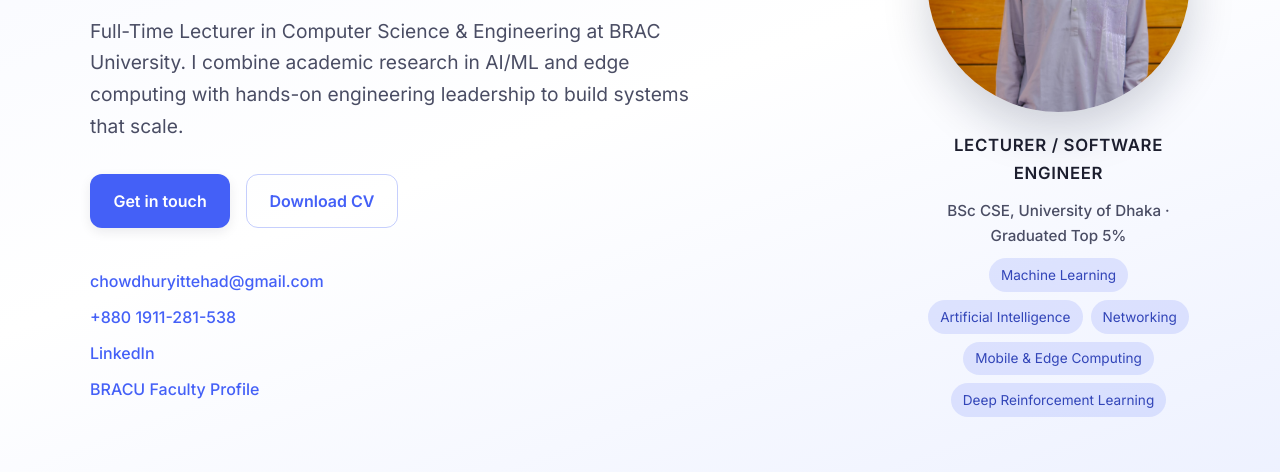
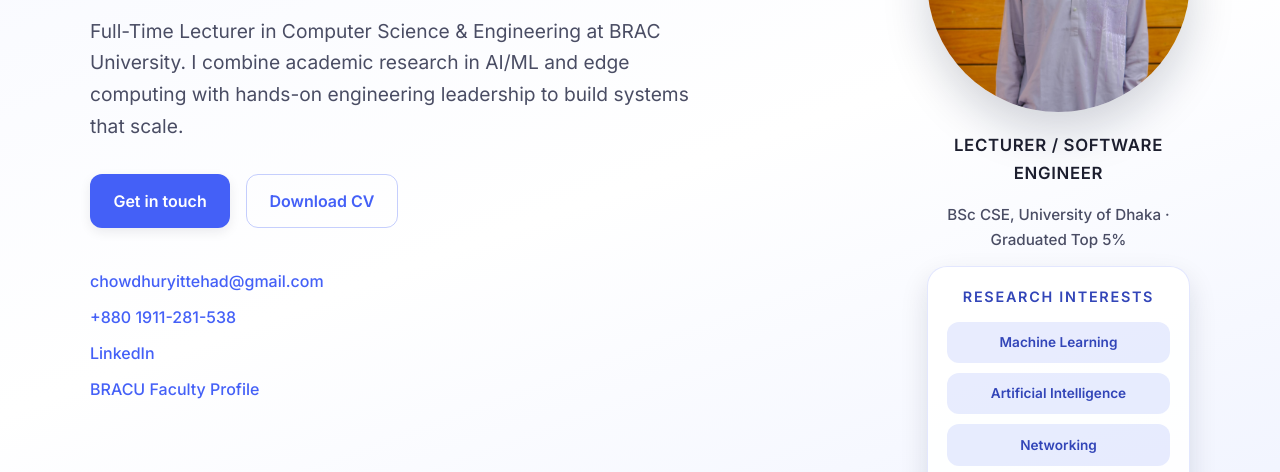
Before and after one commit to KrabbyKrabby/KrabbyKrabby.github.io, a plain HTML site: page index.html in a window 1280 px wide. Shown: the part 320-792 px from the top of the page. Drawn offline with Linux system fonts and the light colour scheme.

Commit message:
Style research interests as featured tiles

```diff
--- a/assets/css/style.css
+++ b/assets/css/style.css
@@ -211,7 +211,7 @@ img {
 .hero__info {
   text-align: center;
   display: grid;
-  gap: 0.65rem;
+  gap: 0.9rem;
 }
 
 .hero__title {
@@ -230,22 +230,39 @@ img {
   color: var(--color-text-soft);
 }
 
+.hero__interests-block {
+  background: rgba(255, 255, 255, 0.9);
+  border: 1px solid rgba(68, 96, 247, 0.15);
+  border-radius: var(--radius-lg);
+  padding: 1.1rem 1.2rem 1.2rem;
+  box-shadow: 0 12px 28px rgba(16, 24, 52, 0.12);
+}
+
+.hero__interests-heading {
+  margin: 0 0 0.8rem;
+  font-size: 0.9rem;
+  font-weight: 600;
+  text-transform: uppercase;
+  letter-spacing: 0.12em;
+  color: var(--color-accent-dark);
+}
+
 .hero__interests {
   list-style: none;
   margin: 0;
   padding: 0;
-  display: flex;
-  flex-wrap: wrap;
-  justify-content: center;
-  gap: 0.5rem;
-  font-size: 0.85rem;
-  color: var(--color-accent-dark);
+  display: grid;
+  grid-template-columns: repeat(auto-fit, minmax(130px, 1fr));
+  gap: 0.6rem;
 }
 
 .hero__interests li {
-  padding: 0.35rem 0.75rem;
-  border-radius: 999px;
-  background: rgba(68, 96, 247, 0.14);
+  padding: 0.6rem 0.75rem;
+  border-radius: var(--radius-md);
+  background: rgba(68, 96, 247, 0.12);
+  color: var(--color-accent-dark);
+  font-weight: 600;
+  font-size: 0.85rem;
 }
 
 .hero__kicker {
--- a/index.html
+++ b/index.html
@@ -102,6 +102,10 @@
             <div class="hero__info">
               <p class="hero__title">Lecturer / Software Engineer</p>
               <p class="hero__note">BSc CSE, University of Dhaka · Graduated Top 5%</p>
+              <div class="hero__interests-block" aria-labelledby="hero-interests-heading">
+                <p id="hero-interests-heading" class="hero__interests-heading">
+                  Research Interests
+                </p>
                 <ul class="hero__interests">
                   <li>Machine Learning</li>
                   <li>Artificial Intelligence</li>
@@ -109,6 +113,7 @@
                   <li>Mobile &amp; Edge Computing</li>
                   <li>Deep Reinforcement Learning</li>
                 </ul>
+              </div>
             </div>
           </div>
         </div>
```
Lines whose indentation alone changed are shown as unchanged.
